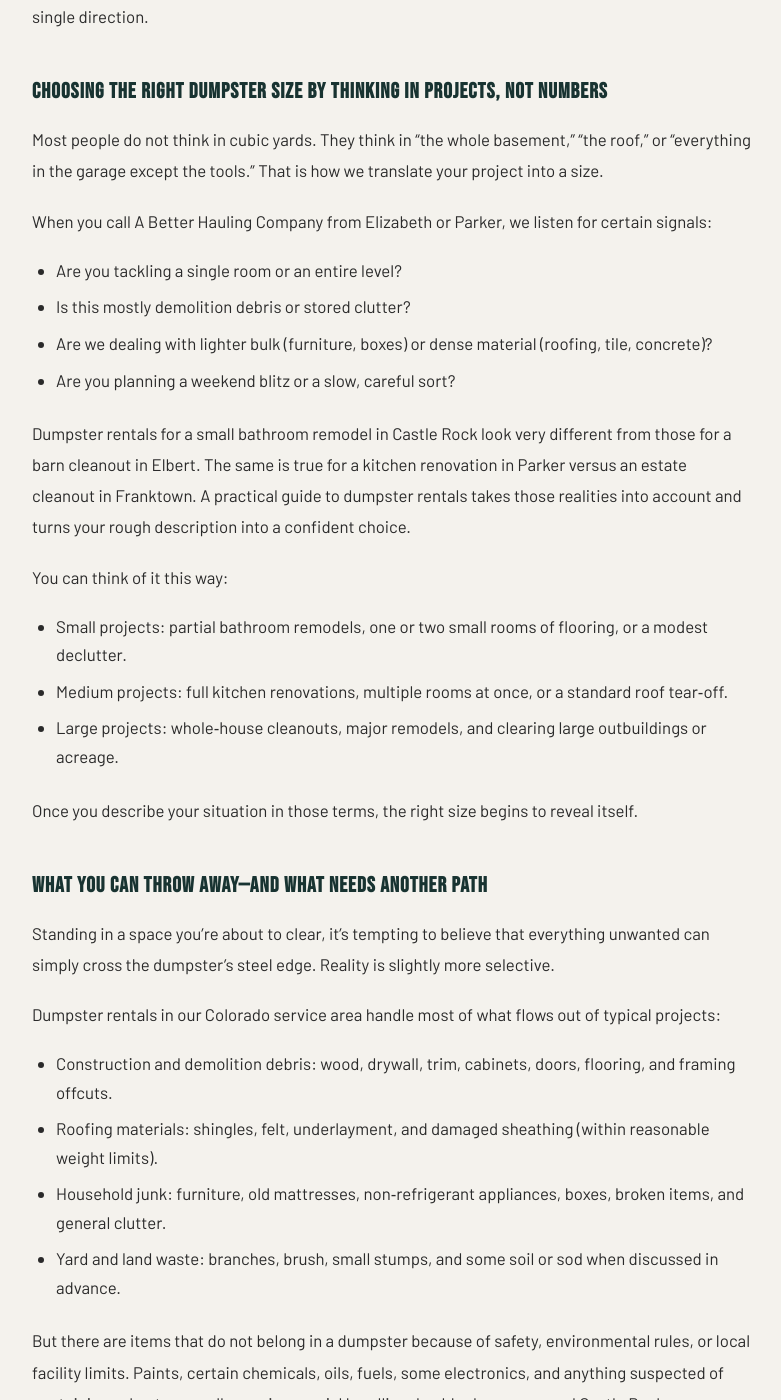
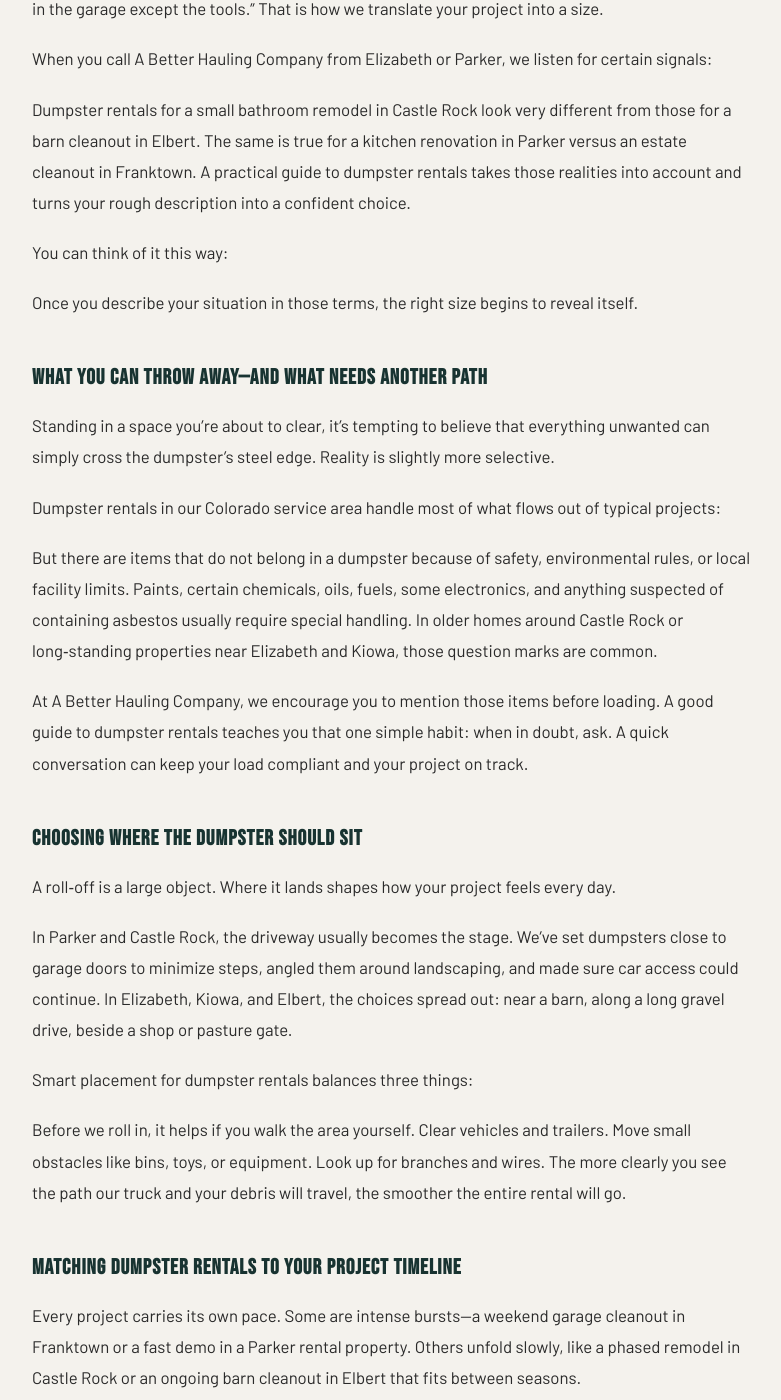
Before and after one commit to JimmyFlame77/A-Better-Hauling, a Jekyll site: the page built from _posts/2026-06-20-guide-to-dumpster-rentals-in-colorado-by-a-better-hauling.md, in a window 1280 px wide and 1400 px high, scrolled down 1950 px. Shown: the whole window, without its empty margins (248-1029 px from the left). Built offline with Jekyll 4.4.1, drawn with Linux system fonts in a browser that asks for light colours; some of the changed text lies outside the part shown.

Commit message:
Update blog post: Guide to Dumpster Rentals in Colorado by A Better Hauling

```diff
--- a/_posts/2026-06-20-guide-to-dumpster-rentals-in-colorado-by-a-better-hauling.md
+++ b/_posts/2026-06-20-guide-to-dumpster-rentals-in-colorado-by-a-better-hauling.md
@@ -20,10 +20,7 @@
 
 Dumpster rentals give you:
 
--   One central place for all outgoing material.
--   Fewer trips to distant facilities.
--   A safer environment with less debris underfoot.
--   A clear visual measure of progress as the dumpster fills.
+
 
 In Elizabeth or Kiowa, that might mean old fencing, lumber, and junk metal heading toward the container instead of the back of a truck. In Parker or Castle Rock, it might mean stacks of broken tile, cabinets, and trim making a one‑way trip down the driveway. A guide to dumpster rentals that comes from real work knows this feeling well: the moment a scattered mess starts flowing in a single direction.
 
@@ -33,18 +30,13 @@
 
 When you call A Better Hauling Company from Elizabeth or Parker, we listen for certain signals:
 
--   Are you tackling a single room or an entire level?
--   Is this mostly demolition debris or stored clutter?
--   Are we dealing with lighter bulk (furniture, boxes) or dense material (roofing, tile, concrete)?
--   Are you planning a weekend blitz or a slow, careful sort?
+
 
 Dumpster rentals for a small bathroom remodel in Castle Rock look very different from those for a barn cleanout in Elbert. The same is true for a kitchen renovation in Parker versus an estate cleanout in Franktown. A practical guide to dumpster rentals takes those realities into account and turns your rough description into a confident choice.
 
 You can think of it this way:
 
--   Small projects: partial bathroom remodels, one or two small rooms of flooring, or a modest declutter.
--   Medium projects: full kitchen renovations, multiple rooms at once, or a standard roof tear‑off.
--   Large projects: whole‑house cleanouts, major remodels, and clearing large outbuildings or acreage.
+
 
 Once you describe your situation in those terms, the right size begins to reveal itself.
 
@@ -54,10 +46,7 @@
 
 Dumpster rentals in our Colorado service area handle most of what flows out of typical projects:
 
--   Construction and demolition debris: wood, drywall, trim, cabinets, doors, flooring, and framing offcuts.
--   Roofing materials: shingles, felt, underlayment, and damaged sheathing (within reasonable weight limits).
--   Household junk: furniture, old mattresses, non‑refrigerant appliances, boxes, broken items, and general clutter.
--   Yard and land waste: branches, brush, small stumps, and some soil or sod when discussed in advance.
+
 
 But there are items that do not belong in a dumpster because of safety, environmental rules, or local facility limits. Paints, certain chemicals, oils, fuels, some electronics, and anything suspected of containing asbestos usually require special handling. In older homes around Castle Rock or long‑standing properties near Elizabeth and Kiowa, those question marks are common.
 
@@ -71,9 +60,7 @@
 
 Smart placement for dumpster rentals balances three things:
 
--   Truck access: enough space for the truck to back in, tilt, and set the container without fighting obstacles.
--   User access: a direct path from the work area to the dumpster, without tight corners or hazards.
--   Surface strength: ground that can bear the weight without sinking, shifting, or crumbling.
+
 
 Before we roll in, it helps if you walk the area yourself. Clear vehicles and trailers. Move small obstacles like bins, toys, or equipment. Look up for branches and wires. The more clearly you see the path our truck and your debris will travel, the smoother the entire rental will go.
 
@@ -85,9 +72,7 @@
 
 Think in three moments:
 
-1.  Start of debris: When demolition or serious clearing actually begins.
-2.  Middle of the mess: When the most material is moving.
-3.  Tapering off: When you’re mostly picking up stragglers and sweeping.
+
 
 If your dumpster rentals are scheduled to cover that middle stretch, with a bit of room on either side, you avoid letting a container sit empty or forcing yourself to stack debris on the ground. At A Better Hauling Company, we talk through your plan, listen for these phases, and drop and pick up accordingly.
 
@@ -97,10 +82,7 @@
 
 A typical rental with us includes:
 
--   Delivery of the dumpster to your location in Elizabeth, Kiowa, Elbert, Parker, Castle Rock, Franktown, or Sedalia.
--   A defined rental period that matches your project’s likely duration.
--   A weight allowance aligned with the kind of debris you are generating.
--   Pickup and proper disposal of the contents within that allowance.
+
 
 Extra costs usually appear only if something goes beyond what was agreed—heavy materials mixed into a light load, weight limits significantly exceeded, or extended rental time beyond the original plan. The point of an honest guide to dumpster rentals is to make sure you know these possibilities up front, so nothing catches you off guard.
 
@@ -114,10 +96,7 @@
 
 The pattern is similar:
 
--   A decision is made: “We’re really doing this.”
--   A dumpster arrives and takes up its post.
--   Days or weeks of steady effort convert objects into a rising pile inside the container.
--   The truck returns, the weight leaves, and the space you live in changes.
+
 
 ## Contractors and repeat customers: rhythm and reliability
 
@@ -125,10 +104,7 @@
 
 We work with:
 
--   General contractors who need predictable service across multiple sites.
--   Roofers who must sync their dumpsters with tear‑off days and weather windows.
--   Remodelers who phase their projects and need different timing at each step.
--   Property managers handling turnovers, cleanups, and light construction.
+
 
 Over time, we learn a contractor’s habits: preferred sizes, typical load rates, and the way their calendar really works versus how it looks on paper. That understanding lets A Better Hauling Company align dumpster rentals with your actual rhythm, reducing delays and friction.
 
```
Also changed, not shown: other parts of _posts/2026-06-20-guide-to-dumpster-rentals-in-colorado-by-a-better-hauling.md (+1 -1 lines).
